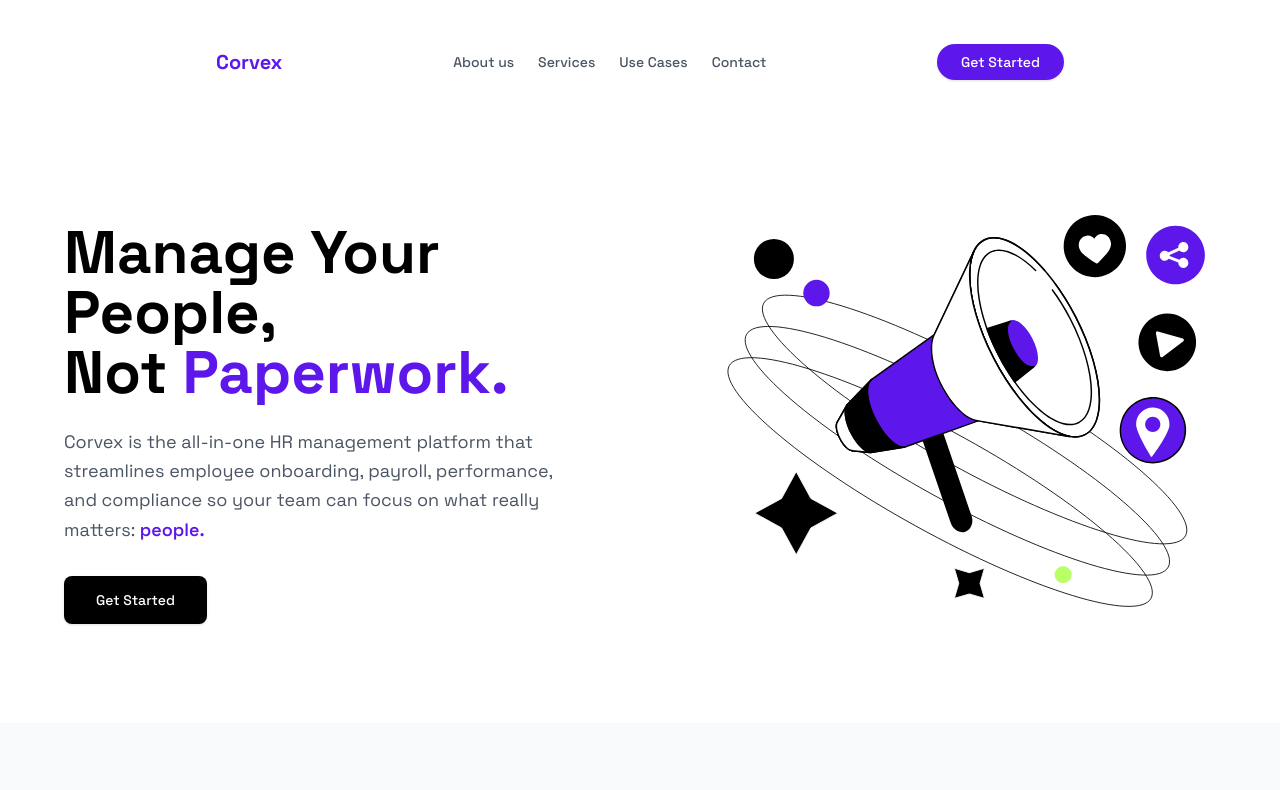
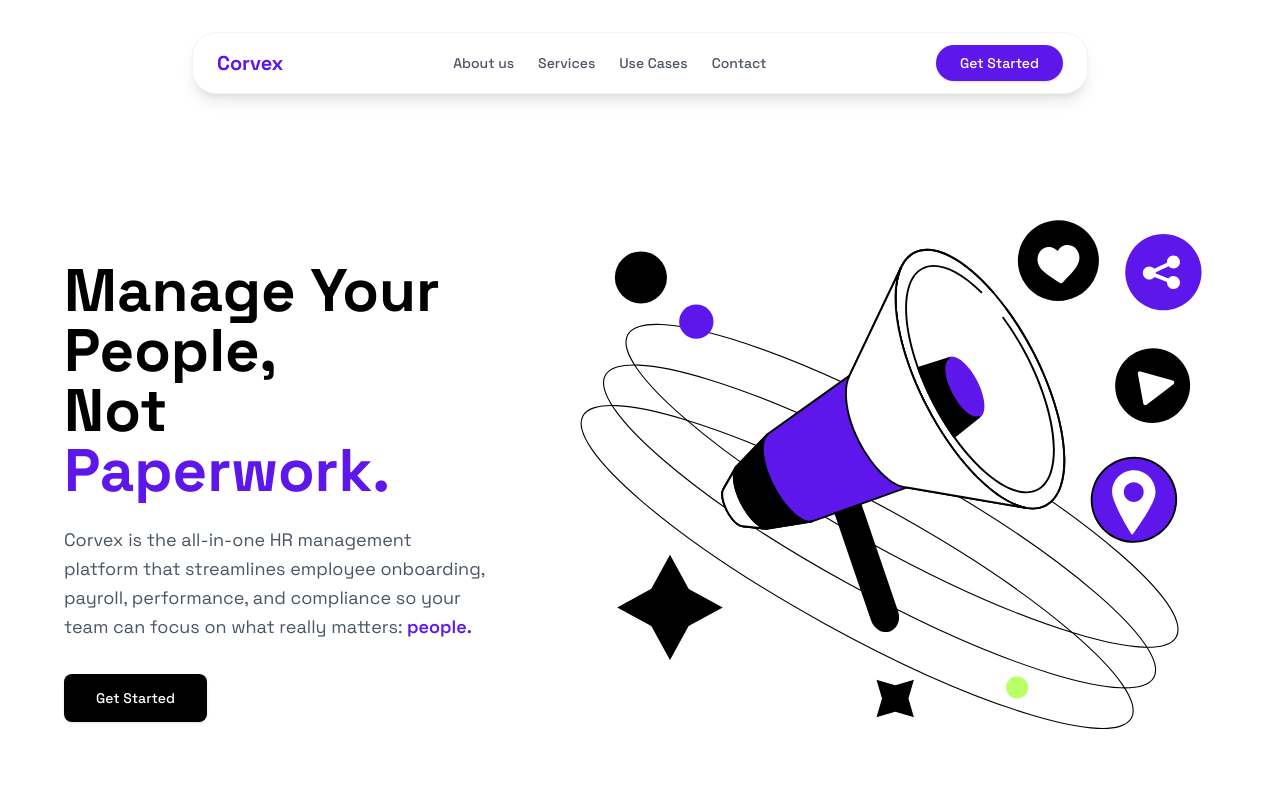
Before and after one commit to aditisingh02/corvex, a React (Vite) app in the folder frontend/: page / in a window 1280 px wide. Shown: the top 790 px of the page. Built offline with nearby package versions, Linux system fonts and the light colour scheme.

Commit message:
feat: update favicon, add react-router-dom dependency, and enhance LandingPage component with routing

```diff
--- a/frontend/index.html
+++ b/frontend/index.html
@@ -2,7 +2,7 @@
 <html lang="en">
   <head>
     <meta charset="UTF-8" />
-    <link rel="icon" type="image/svg+xml" href="/vite.svg" />
+    <link rel="icon" type="image/svg+xml" href="/corvex-logo.ico" />
     <meta name="viewport" content="width=device-width, initial-scale=1.0" />
     <title>Corvex</title>
   </head>
--- a/frontend/package.json
+++ b/frontend/package.json
@@ -16,6 +16,7 @@
     "lucide-react": "^0.525.0",
     "react": "^19.0.0",
     "react-dom": "^19.0.0",
+    "react-router-dom": "^7.9.3",
     "tailwind-merge": "^3.3.1",
     "tailwindcss-animate": "^1.0.7"
   },
--- a/frontend/src/App.jsx
+++ b/frontend/src/App.jsx
@@ -1,15 +1,24 @@
 import "./App.css";
-import { Button } from "./components/ui/button";
-import { useState } from "react";
+import { BrowserRouter as Router, Routes, Route } from "react-router-dom";
 import LandingPage from "./components/LandingPage";
+import Login from "./components/Login";
+import SignUp from "./components/SignUp";
+import ForgotPassword from "./components/ForgotPassword";
+import EnterOTP from "./components/EnterOTP";
+import Dashboard from "./components/Dashboard";
 
 function App() {
-  const [showText, setShowText] = useState(false);
-
   return (
-    <>
-      <LandingPage />
-    </>
+    <Router>
+      <Routes>
+        <Route path="/" element={<LandingPage />} />
+        <Route path="/login" element={<Login />} />
+        <Route path="/signup" element={<SignUp />} />
+        <Route path="/forgot-password" element={<ForgotPassword />} />
+        <Route path="/enter-otp" element={<EnterOTP />} />
+        <Route path="/dashboard" element={<Dashboard />} />
+      </Routes>
+    </Router>
   );
 }
 
--- a/frontend/src/components/LandingPage.jsx
+++ b/frontend/src/components/LandingPage.jsx
@@ -1,5 +1,6 @@
 import { Button } from "./ui/button";
 import { useState } from "react";
+import { Link } from "react-router-dom";
 import Footer from "./Footer";
 import heroIllustration from "../assets/hero-illustration.svg";
 import servicesIllus1 from "../assets/services-illus-1.svg";
@@ -23,9 +24,9 @@
   return (
     <div className="min-h-screen bg-white font-['Space_Grotesk']">
       {/* Header */}
-      <header className="p-4 sm:p-6 lg:p-8">
-        <div className="max-w-4xl mx-auto">
-          <div className="bg-white rounded-3xl px-6 py-3">
+      <header className="p-4 sm:p-6 lg:p-8 flex justify-center">
+        <div className="max-w-4xl w-full">
+          <div className="bg-white rounded-3xl px-6 py-3 shadow-lg border border-gray-100">
             <div className="flex justify-between items-center">
               <div className="flex justify-start">
                 <span className="text-xl font-bold text-[#5E17EB]">Corvex</span>
@@ -57,9 +58,11 @@
                 </a>
               </nav>
               <div className="flex items-center">
+                <Link to="/login">
                   <Button className="bg-[#5E17EB] hover:bg-[#4A0EC9] text-white px-6 py-2 rounded-full text-sm font-medium transition-colors">
                     Get Started
                   </Button>
+                </Link>
               </div>
             </div>
           </div>
@@ -71,9 +74,9 @@
         <div className="relative overflow-hidden">
           <div className="max-w-7xl mx-auto px-4 sm:px-6 lg:px-16">
             <div className="py-12 md:py-16 lg:py-20">
-              <div className="grid grid-cols-1 lg:grid-cols-2 gap-8 lg:gap-16 items-center">
+              <div className="grid grid-cols-1 lg:grid-cols-5 gap-8 lg:gap-16 items-center">
                 {/* Left Column - Text Content */}
-                <div className="space-y-8">
+                <div className="lg:col-span-2 space-y-8">
                   <div className="space-y-6">
                     <h1 className="text-4xl md:text-5xl lg:text-6xl font-bold text-black leading-tight">
                       Manage Your <span className="block">People,</span>
@@ -91,18 +94,20 @@
                     </p>
                   </div>
                   <div>
+                    <Link to="/login">
                       <Button
                         size="lg"
                         className="bg-black hover:bg-gray-800 text-white px-8 py-6 rounded-lg font-medium transition-colors"
                       >
                         Get Started
                       </Button>
+                    </Link>
                   </div>
                 </div>
 
                 {/* Right Column - Illustration */}
-                <div className="flex justify-center lg:justify-end">
-                  <div className="relative w-full max-w-md lg:max-w-lg">
+                <div className="lg:col-span-3 flex justify-center lg:justify-end">
+                  <div className="relative w-full max-w-2xl lg:max-w-3xl">
                     <img
                       src={heroIllustration}
                       alt="HR Management Illustration"
```
Also changed, not shown: 2 other files (tests, documents, lock files or other folders). Lines whose indentation alone changed are shown as unchanged.
